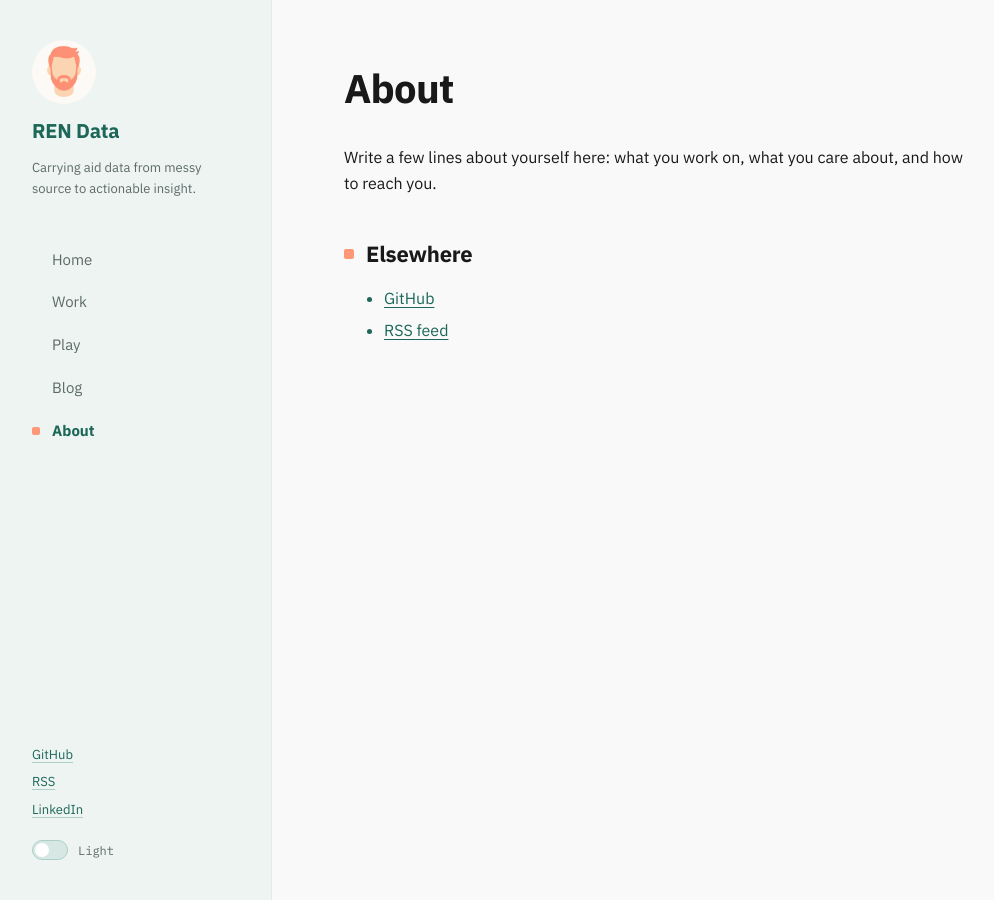
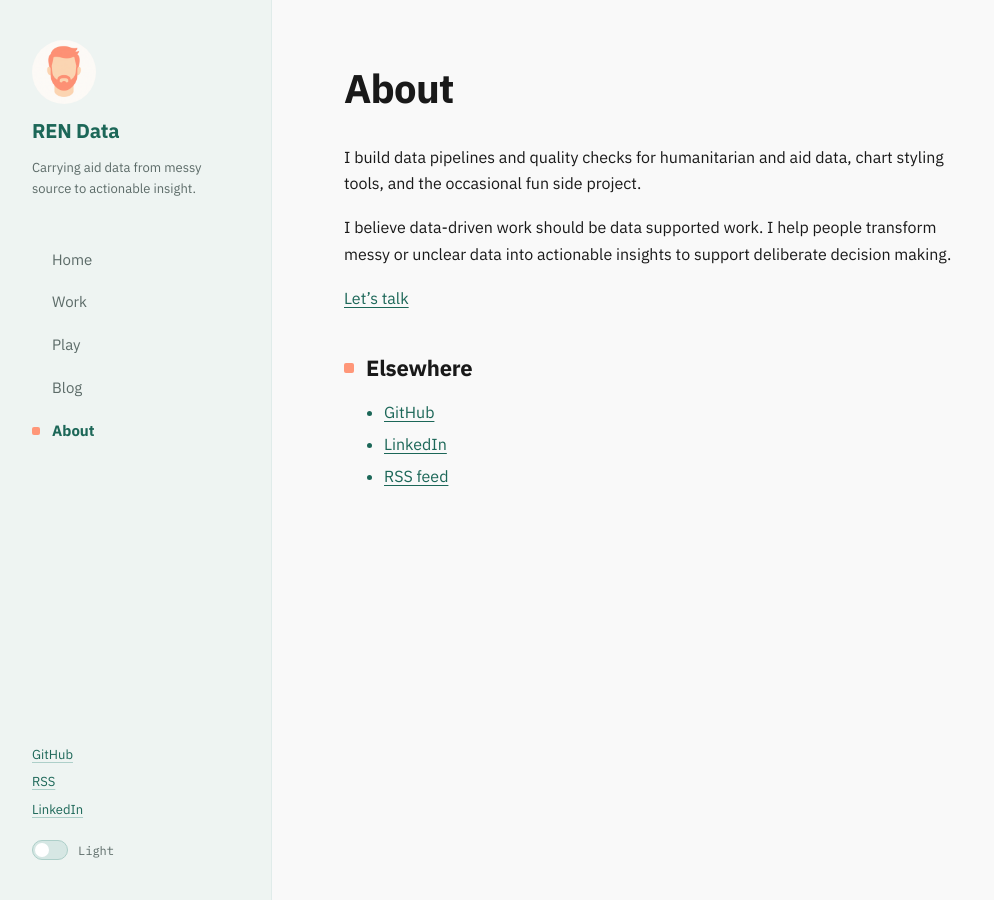
Before and after one commit to RenRMT/RenRMT.github.io, a Jekyll site: the page built from about.md, in a window 1280 px wide. Shown: the whole page, without its empty margins (0-994 px from the left). Built offline with Jekyll 4.4.1, drawn with Linux system fonts in a browser that asks for light colours.

Commit message:
Updated descriptions and contact info in: home, about, and sidebar

```diff
--- a/about.md
+++ b/about.md
@@ -2,9 +2,14 @@
 title: About
 permalink: /about/
 ---
-Write a few lines about yourself here: what you work on, what you care about, and how to reach you.
+I build data pipelines and quality checks for humanitarian and aid data, chart styling tools, and the occasional fun side project.
+
+I believe data-driven work should be data supported work. I help people transform messy or unclear data into actionable insights to support deliberate decision making.
+
+[Let's talk](mailto:data@renzeterpstra.com)
 
 ## Elsewhere
 
 - [GitHub](https://github.com/RenRMT)
+- [LinkedIn](https://linkedin/com/in/renzeterpstra)
 - [RSS feed]({{ '/feed.xml' | relative_url }})
```
Also changed, not shown: index.md (+2 -2 lines).
